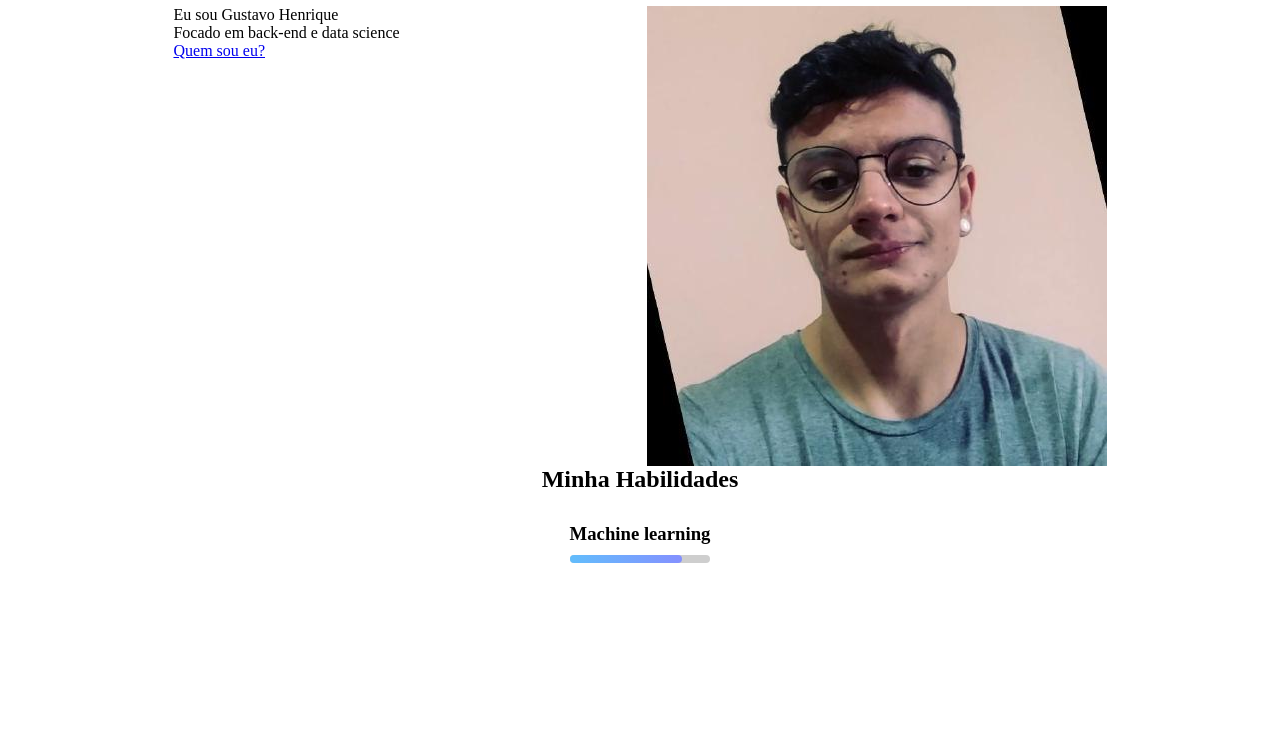
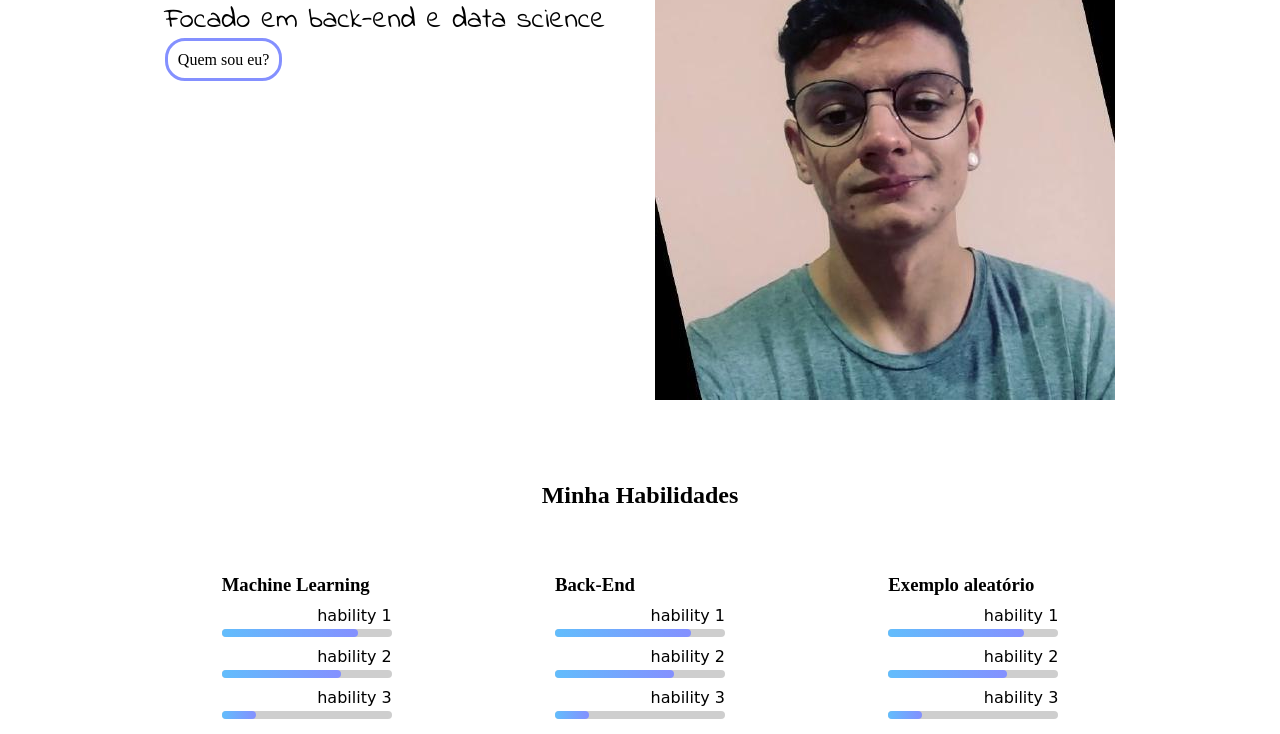
Before and after one commit to gabriel-marchese/site-gustavo, a plain HTML site: page index.html in a window 1280 px wide. Shown: the part 108-842 px from the top of the page. Before the commit the page ends 800 px from the top, so only its background shows below. Drawn offline with Linux system fonts and the light colour scheme; a web font is replaced by a local one.

Commit message:
Sessão hability

```diff
--- a/index.html
+++ b/index.html
@@ -22,7 +22,8 @@
     </header>
     <main>
         <section class="container">
-            <div>
+            <section class="wid">
+                <div class="description">
                     <p>Eu sou <span>Gustavo Henrique</span></p>
                     <p>Focado em back-end e data science</p>
                     <a href="#">Quem sou eu?</a>
@@ -31,15 +32,79 @@
                     <img src="image/foto.jpeg" alt="Foto de Gustavo Henrique">
                 </div>
             </section>
+        </section>
         <div class="block">
             <h2>Minha Habilidades</h2>
         </div>
         <section>
-            <div class="hability">
+            <div class="hability wid">
+                <div class="habilityBox">
+                    <div class="habilityContent">
+                        <h3>Machine Learning</h3>
                         <div>
-                    <h3>Machine learning</h3>
+                            <p class="titleHability">hability 1</p>
                             <div class="back-line">
                                 <div class="line"></div>
+                            </div>
+                        </div>
+                        <div>
+                            <p class="titleHability">hability 2</p>
+                            <div class="back-line">
+                                <div class="line2"></div>
+                            </div>
+                        </div>
+                        <div>
+                            <p class="titleHability">hability 3</p>
+                            <div class="back-line">
+                                <div class="line3"></div>
+                            </div>
+                        </div>
+                    </div>
+                </div>
+                <div class="habilityBox">
+                    <div class="habilityContent">
+                        <h3>Back-End</h3>
+                        <div>
+                            <p class="titleHability">hability 1</p>
+                            <div class="back-line">
+                                <div class="line"></div>
+                            </div>
+                        </div>
+                        <div>
+                            <p class="titleHability">hability 2</p>
+                            <div class="back-line">
+                                <div class="line2"></div>
+                            </div>
+                        </div>
+                        <div>
+                            <p class="titleHability">hability 3</p>
+                            <div class="back-line">
+                                <div class="line3"></div>
+                            </div>
+                        </div>
+                    </div>
+                </div>
+                <div class="habilityBox">
+                    <div class="habilityContent">
+                        <h3>Exemplo aleatório</h3>
+                        <div>
+                            <p class="titleHability">hability 1</p>
+                            <div class="back-line">
+                                <div class="line"></div>
+                            </div>
+                        </div>
+                        <div>
+                            <p class="titleHability">hability 2</p>
+                            <div class="back-line">
+                                <div class="line2"></div>
+                            </div>
+                        </div>
+                        <div>
+                            <p class="titleHability">hability 3</p>
+                            <div class="back-line">
+                                <div class="line3"></div>
+                            </div>
+                        </div>
                     </div>
                 </div>
             </div>
--- a/style/styles.css
+++ b/style/styles.css
@@ -1,22 +1,59 @@
+@import url('https://fonts.googleapis.com/css2?family=VT323&display=swap');
+@import url('https://fonts.googleapis.com/css2?family=Mynerve&display=swap');
+@import url('https://fonts.googleapis.com/css2?family=Indie+Flower&display=swap');
+
 *{
   margin: 0;
   padding: 0;
   box-sizing: border-box;
 }
 
+p{
+  /*font-family: 'VT323', monospace;*/
+  font-family: cursive;
+}
+
 nav{
+  position: fixed;
   display: flex;
   justify-content: space-around;
   height: 8vh;
   background-color: #a6affd;
   align-items: center;
+  width: 100%;
+  box-shadow: 3px 3px 3px rgba(0, 0, 0, 0.397);
+}
+
+
+section.wid{
+  justify-content: space-around;
+}
+
+.description p{
+  font-family: 'Indie Flower', cursive;
+  font-size: 1.8em;
+  margin-bottom: 10px;
+}
+
+.description span {
+  font-family: 'VT323', monospace;
+  font-size: 1.5em;
+}
+
+.description a{
+  text-decoration: none;
+  padding: 10px;
+  border: 3px solid #8490ff;
+  color: black;
+  border-radius: 20px;
 }
 
 .container{
   display: flex;
-  height: 60vh;
+  height: 70vh;
   justify-content: space-around;
-  padding: 50px;
+  padding: 70px;
+  align-items: center;
 }
 
 .line{
@@ -24,9 +61,42 @@ nav{
   width: 80%;
   height: 8px;
   background: linear-gradient(to left, #8490ff 0%, #62bdfc 100%);
-  margin-top: 10px;
+  margin-top: 4px;
   justify-content: center;
   border-radius: 8px;
+}
+
+.line2{
+  display: flex;
+  width: 70%;
+  height: 8px;
+  background: linear-gradient(to left, #8490ff 0%, #62bdfc 100%);
+  margin-top: 4px;
+  justify-content: center;
+  border-radius: 8px;
+}
+
+.line3{
+  display: flex;
+  width: 20%;
+  height: 8px;
+  background: linear-gradient(to left, #8490ff 0%, #62bdfc 100%);
+  margin-top: 4px;
+  justify-content: center;
+  border-radius: 8px;
+}
+
+.wid {
+  width: 1000px;
+}
+
+.habilityBox{
+  width: 200px;
+
+}
+
+.habilityContent{
+  padding: 15px;
 }
 
 .back-line{
@@ -35,8 +105,9 @@ nav{
 }
 
 .hability{
+    display: flex;
     align-items: center;
-    display: flex;
+    justify-content: space-around;
 }
 
 section{
@@ -48,4 +119,21 @@ section{
     display: flex;
     justify-content: center;
     margin: 30px;
+    margin-bottom: 50px;
 }
+
+.titleHability{
+  margin-top: 10px;
+  text-align: end;
+}
+
+@media screen and (max-width: 630px) {
+  .hability{
+    flex-direction: column;
+  }
+
+  .habilityBox{
+    width: 250px;
+    margin-bottom: 20px;
+  }
+}
```
Lines whose indentation alone changed are shown as unchanged.
